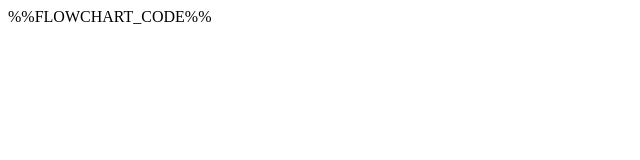
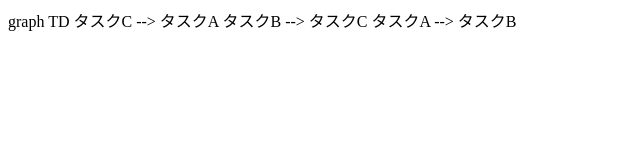
Before and after one commit to yumnny/notion-flowchart-bot, a plain HTML site: page index.html in a window 1280 px wide. Shown: the whole page, without its empty margins (0-640 px from the left). Drawn offline with Linux system fonts and the light colour scheme.

Commit message:
deploy: a666112dd54851f018defcc003779a631b0e91f6

```diff
--- a/index.html
+++ b/index.html
@@ -1,17 +1,19 @@
-<!-- public/index.html -->
+
 <!DOCTYPE html>
-<html lang="ja">
+<html>
   <head>
     <meta charset="UTF-8" />
-  <title>Notion Flowchart</title>
     <script type="module">
       import mermaid from 'https://cdn.jsdelivr.net/npm/mermaid@10/dist/mermaid.esm.min.mjs';
       mermaid.initialize({ startOnLoad: true });
     </script>
   </head>
   <body>
-  <div class="mermaid" id="flowchart">
-    %%FLOWCHART_CODE%%
+    <div class="mermaid">
+graph TD
+タスクC --> タスクA
+タスクB --> タスクC
+タスクA --> タスクB
     </div>
   </body>
 </html>
```
Lines whose indentation alone changed are shown as unchanged.
